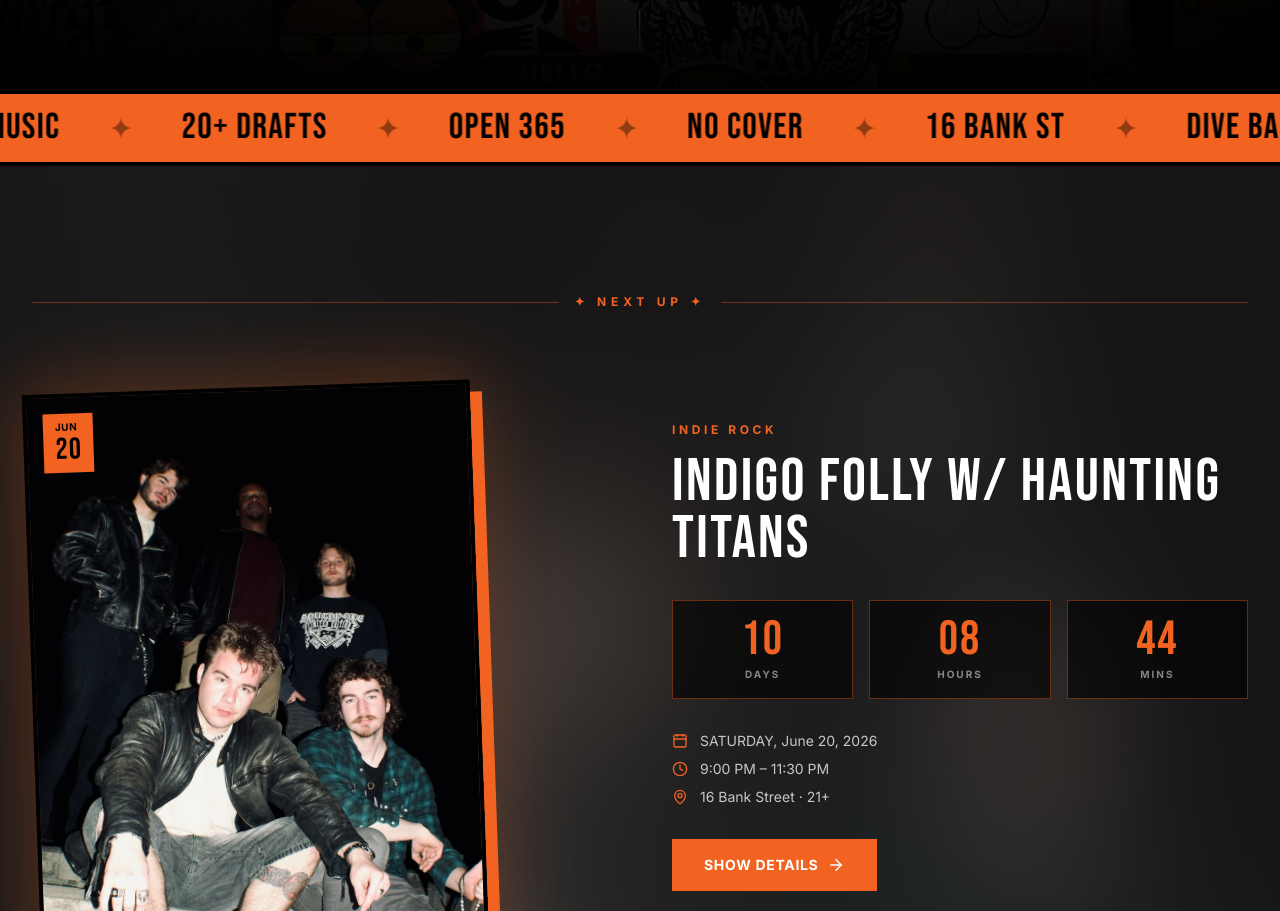
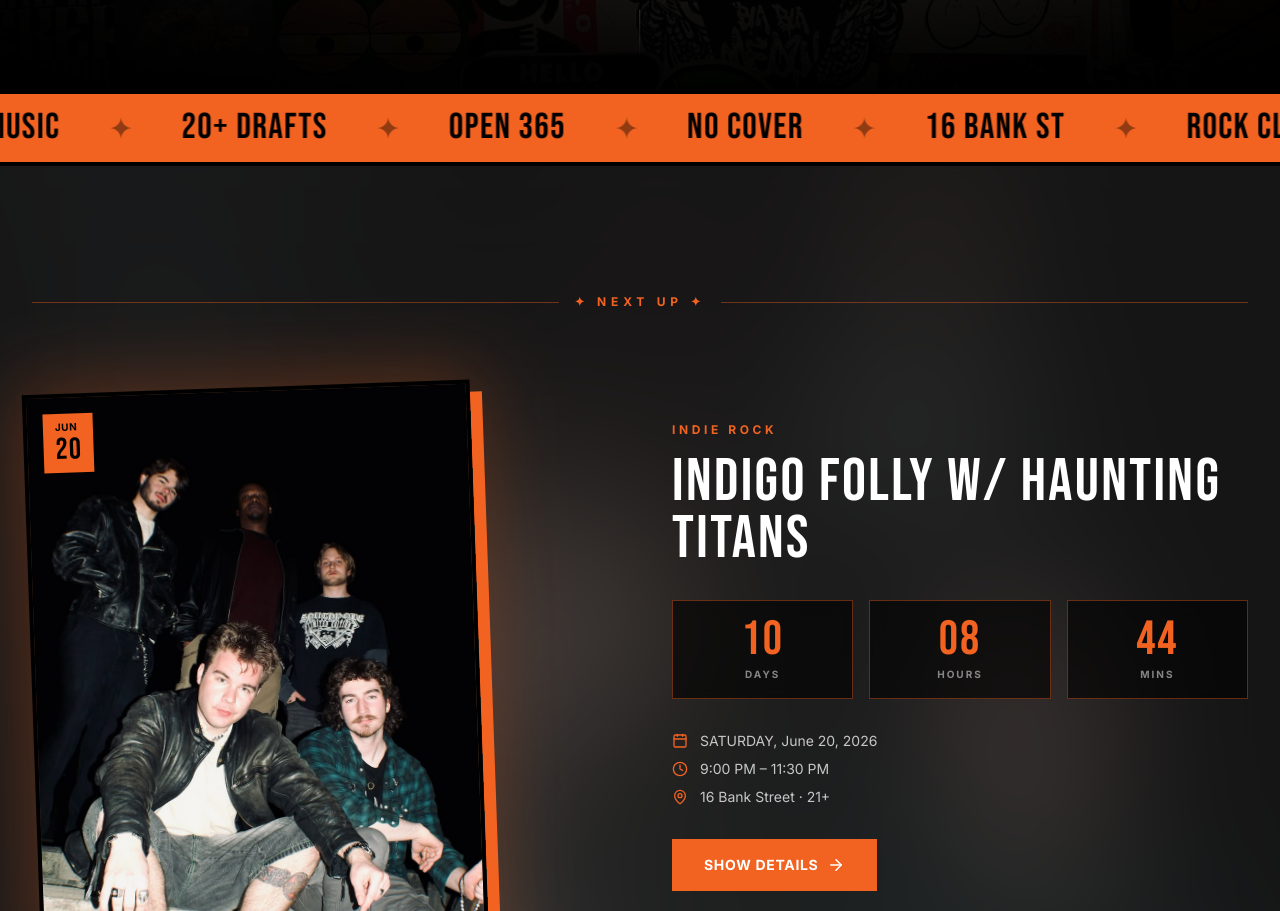
Before and after one commit to AppStudioPros/oasis-pub, a Next.js app: page / in a window 1280 px wide. Shown: the part 791-1702 px from the top of the page. Built offline with nearby package versions, Linux system fonts and the light colour scheme.

Commit message:
copy: remove all 'dive bar' references from site — keep the vibe, drop the label per Kelsi

```diff
--- a/src/app/about/AboutClient.tsx
+++ b/src/app/about/AboutClient.tsx
@@ -48,8 +48,8 @@ export default function AboutClient() {
           "EST. 1990s",
           "16 BANK ST",
           "NEW LONDON CT",
-          "DIVE BAR",
           "ROCK CLUB",
+          "LIVE MUSIC",
           "21+",
         ]}
         speed={40}
@@ -95,7 +95,7 @@ export default function AboutClient() {
             </p>
             <p>
               We&apos;re open 365 days a year. Yes, including the ones nobody else is open. If you
-              love rock clubs, dive bars, indie nights, bass drops, sea shanties, or just a really
+              love rock clubs, indie nights, bass drops, sea shanties, or just a really
               good pint with a stranger — you found the right place.
             </p>
           </motion.div>
@@ -149,7 +149,7 @@ export default function AboutClient() {
           "NO COVER",
           "OPEN 365",
           "21+",
-          "DIVE BAR",
+          "CRAFT BEER",
         ]}
         reverse
         speed={45}
--- a/src/app/about/page.tsx
+++ b/src/app/about/page.tsx
@@ -3,7 +3,7 @@ import AboutClient from "./AboutClient";
 export const metadata = {
   title: "About",
   description:
-    "The Oasis Pub — the epicenter of New London's music scene. Tiny hipster haunt, 20+ craft beers, emerging bands, and the best dive bar energy in CT.",
+    "The Oasis Pub — the epicenter of New London's music scene. Tiny hipster haunt, 20+ craft beers, emerging bands, loud nights, and the best music-forward energy in CT.",
 };
 
 export default function AboutPage() {
--- a/src/app/globals.css
+++ b/src/app/globals.css
@@ -47,7 +47,7 @@ html, body {
   line-height: 0.95;
 }
 
-/* Subtle grain overlay for that dive-bar feel */
+/* Subtle grain overlay for that grunge feel */
 .grain::after {
   content: "";
   position: absolute;
--- a/src/app/layout.tsx
+++ b/src/app/layout.tsx
@@ -6,7 +6,7 @@ import Footer from "@/components/Footer";
 export const metadata: Metadata = {
   metadataBase: new URL("https://oasisnewlondon.com"),
   title: {
-    default: "The Oasis Pub — New London CT | Live Music, Craft Beer, Dive Bar",
+    default: "The Oasis Pub — New London CT | Live Music, Craft Beer, Rock Club",
     template: "%s | The Oasis Pub",
   },
   description:
@@ -14,7 +14,7 @@ export const metadata: Metadata = {
   keywords: [
     "Oasis Pub New London",
     "live music New London CT",
-    "dive bar New London",
+    "music venue New London",
     "rock club Connecticut",
     "craft beer bar New London",
     "16 Bank Street",
--- a/src/app/page.tsx
+++ b/src/app/page.tsx
@@ -27,8 +27,8 @@ export default function HomePage() {
           "OPEN 365",
           "NO COVER",
           "16 BANK ST",
-          "DIVE BAR",
           "ROCK CLUB",
+          "CRAFT BEER",
           "NEW LONDON CT",
         ]}
         speed={40}
```
